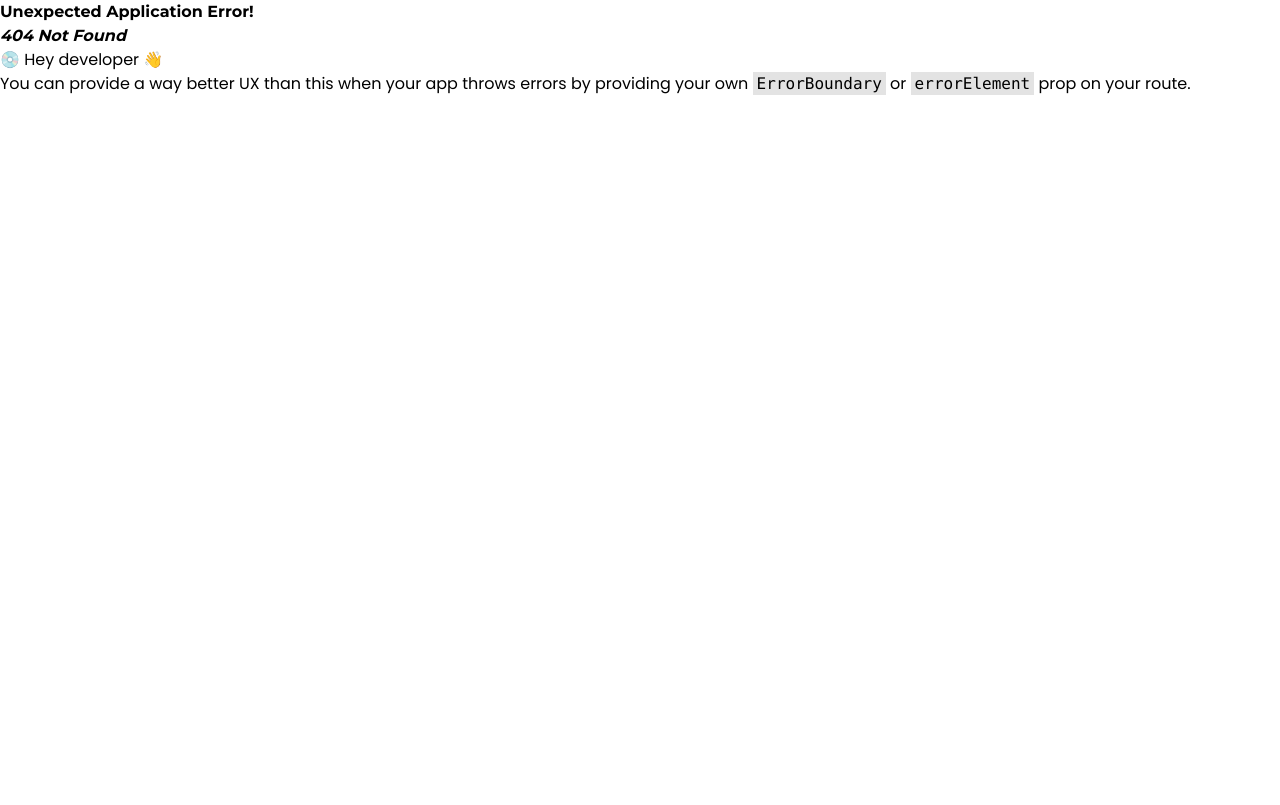
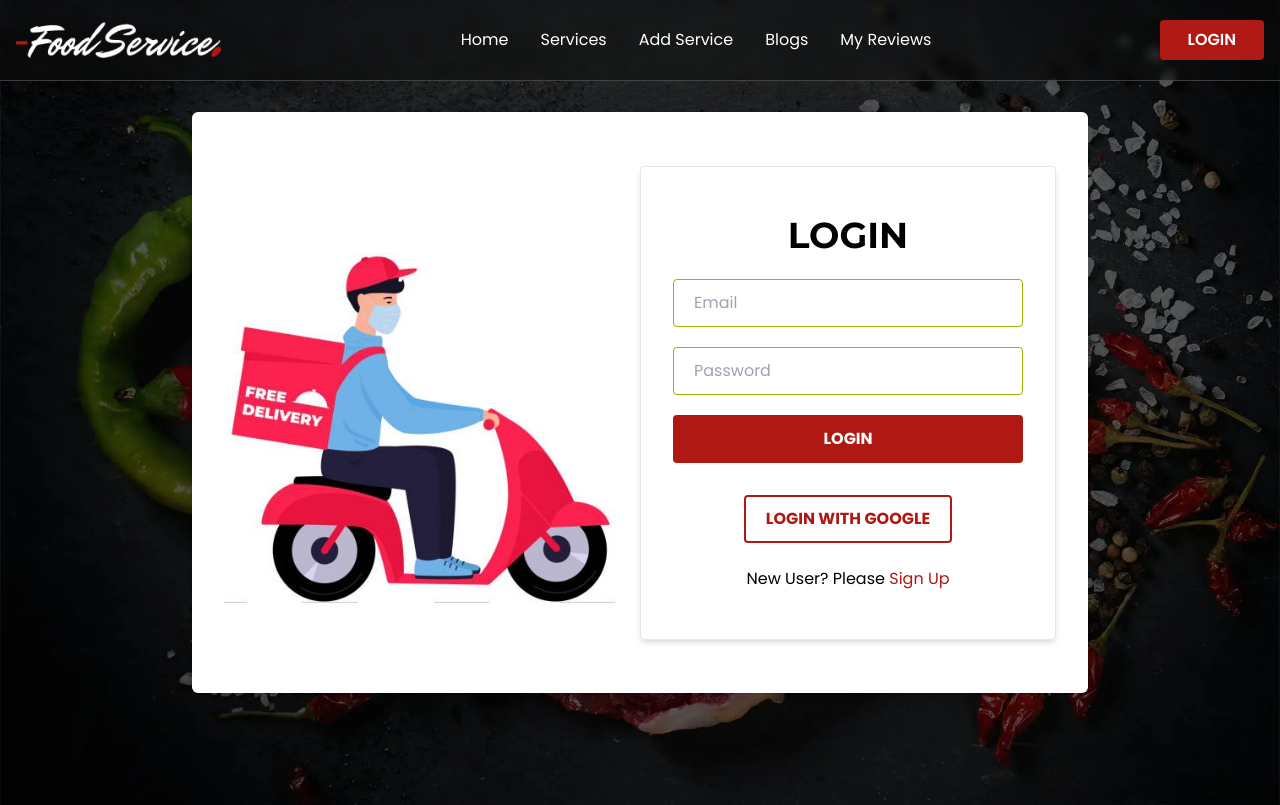
Before and after one commit to aroy15/food-review-service, a React (Create React App) app: page /login in a window 1280 px wide. Before the commit this address had no page. Built offline with nearby package versions, Linux system fonts and the light colour scheme.

Commit message:
Login & Signup page design completed

```diff
--- a/src/Routes/Routes/Routes.js
+++ b/src/Routes/Routes/Routes.js
@@ -2,8 +2,11 @@ import { createBrowserRouter } from "react-router-dom";
 import Main from "../../layout/Main";
 import Blogs from "../../pages/Blogs/Blogs";
 import Home from "../../pages/Home/Home/Home";
+import Login from "../../pages/Login/Login";
 import Services from "../../pages/Services/Services";
 import ServiceSingle from "../../pages/ServiceSingle/ServiceSingle";
+import Header from "../../pages/Shared/Header/Header";
+import Signup from "../../pages/Signup/Signup";
 
 export const routes = createBrowserRouter([
     {
@@ -25,9 +28,31 @@ export const routes = createBrowserRouter([
                 element:<ServiceSingle></ServiceSingle>
             },
             {
+                path:'/add-service'
+            },
+            {
+                path:'/my-reviews'
+            },
+            {
                 path:'/blogs',
                 element:<Blogs></Blogs>
+            },
+            {
+                path:'/login',
+                element:<Login></Login>
+            },
+            {
+                path:'/signup',
+                element:<Signup></Signup>
+            },
+            {
+                path:'*',
+                element:<h1 className="text-5xl pt-32 text-center">404 Error. Page not found. Please check Nav Menu Bar</h1>
             }
-        ]
+        ],
+        errorElement:<>
+            <Header></Header>
+            <h1 className="text-5xl pt-32 text-center">Internet issue or Something wrong</h1>
+        </>
     }
 ])
--- /dev/null
+++ b/src/pages/Login/Login.js
@@ -0,0 +1,33 @@
+import React from 'react';
+import { Link } from 'react-router-dom';
+import servicesBg from '../../assets/img/services-bg.webp'
+import deliveryImg from '../../assets/img/food-delevery-free.jpg'
+
+const Login = () => {
+    const handleLogin = event => {
+
+    }
+    return (
+        <section className='text-center bg-no-repeat bg-cover bg-center py-28 min-h-screen flex items-center' style={{ backgroundImage: `url(${servicesBg})`, backgroundColor: '#212121' }}>
+            <div className="container">
+                <div className="flex flex-row items-center gap-6 lg:p-8 lg:bg-white sm:shadow rounded-md max-w-4xl w-full mx-auto">
+                    <div className='w-1/2 hidden lg:flex items-center justify-center'>
+                        <img src={deliveryImg} className="max-w-full rounded-md" alt="" />
+                    </div>
+                    <div className='w-full lg:w-1/2 rounded py-12 px-8 shadow-md border border-gray-200 bg-white'>
+                        <h2 className='uppercase text-4xl text-center pb-6'>Login</h2>
+                        <form onSubmit={handleLogin} className='flex flex-col gap-5 mb-8'>
+                            <input type="email" name="email" placeholder="Email" defaultValue='' className="input input-md h-12 rounded px-5 border  border-primary" required />
+                            <input type="password" name="password" placeholder="Password" className="input input-md h-12 rounded px-5 border border-primary" required />
+                            <input className='btn border-0 bg-secondary hover:bg-primary h-12 rounded px-5 col-span-full text-white uppercase font-bold' type="submit" value="Login" />
+                        </form>
+                        <button className='btn border-2 border-secondary hover:bg-secondary h-12 rounded px-5 col-span-full text-secondary hover:text-white uppercase font-bold'>Login With Google</button>
+                        <p className='pt-6'>New User? Please <Link className='text-secondary' to='/signup'>Sign Up</Link></p>
+                    </div>
+                </div>
+            </div>
+        </section>
+    );
+};
+
+export default Login;
--- a/src/pages/ServiceSingle/ServiceSingle.js
+++ b/src/pages/ServiceSingle/ServiceSingle.js
@@ -32,7 +32,7 @@ const ServiceSingle = () => {
             </section>
             <section className='pb-20'>
                 <div className="container">
-                    <div className='max-w-4xl w-full mx-auto bg-gray-200 p-6'>
+                    <div className='max-w-4xl w-full mx-auto bg-gray-200 p-6 rounded-md'>
                         {/* Add Review section */}
                         <h2 className='text-4xl pb-6 uppercase'>Please Add a Review</h2>
                         <form onSubmit={handleAddReview} className='grid grid-cols-1 md:grid-cols-2 gap-5'>
--- a/src/pages/Shared/Header/Header.css
+++ b/src/pages/Shared/Header/Header.css
@@ -15,3 +15,12 @@
 .header .menu_item a{
     font-size:16px;
 }
+
+@media (min-width:768px) and (max-width:1023px) {
+    .menu_item ul li:not(:first-child){
+        margin-left:15px!important;
+    }
+    .menu_item ul li a{
+        font-size:14px !important;
+    }
+}
--- a/src/pages/Shared/Header/Header.js
+++ b/src/pages/Shared/Header/Header.js
@@ -20,8 +20,7 @@ const Header = () => {
                         />
                     </Link>
                     <div className="flex md:order-2">
-                        <button className='bg-secondary hover:bg-primary text-white rounded px-7 py-3 uppercase font-semibold border-0'>login</button>
-
+                        <Link to='/login' className='bg-secondary hover:bg-primary text-white rounded px-7 py-2 uppercase font-semibold border-0'>login</Link>
                         <Navbar.Toggle />
                     </div>
                     <Navbar.Collapse className='menu_item'>
--- /dev/null
+++ b/src/pages/Signup/Signup.js
@@ -0,0 +1,35 @@
+import React from 'react';
+import { Link } from 'react-router-dom';
+import servicesBg from '../../assets/img/services-bg.webp'
+import deliveryImg from '../../assets/img/food-delevery-free.jpg'
+
+const Signup = () => {
+    const handleSignup = event => {
+
+    }
+    return (
+        <section className='text-center bg-no-repeat bg-cover bg-center py-28 min-h-screen flex items-center' style={{ backgroundImage: `url(${servicesBg})`, backgroundColor: '#212121' }}>
+            <div className="container">
+                <div className="flex flex-row items-center gap-6 lg:p-8 lg:bg-white sm:shadow rounded-md max-w-5xl w-full mx-auto">
+                    <div className='w-1/2 hidden lg:flex items-center justify-center'>
+                        <img src={deliveryImg} className="max-w-full rounded-md" alt="" />
+                    </div>
+                    <div className='w-full lg:w-1/2 rounded py-12 px-8 shadow-md border border-gray-200 bg-white'>
+                        <h2 className='uppercase text-4xl text-center pb-6'>Sign Up</h2>
+                        <form onSubmit={handleSignup} className='flex flex-col gap-5'>
+                            <input type="text" name="name" placeholder="Full Name" className="input input-md h-12 rounded px-5 border  border-primary" required />
+                            <input type="email" name="email" placeholder="Email" className="input input-md h-12 rounded px-5 border  border-primary" required />
+                            <input type="url" name="photoURL" placeholder="Photo URL" className="input input-md h-12 rounded px-5 border  border-primary" required />
+                            <input type="password" name="password" placeholder="Password" className="input input-md h-12 rounded px-5 border border-primary" required />
+                            <input type="password" name="confirmPassword" placeholder="Confirm Password" className="input input-md h-12 rounded px-5 border border-primary" required />
+                            <input className='btn border-0 bg-secondary hover:bg-primary h-12 rounded px-5 col-span-full text-white uppercase font-bold' type="submit" value="Sign Up" />
+                        </form>
+                        <p className='pt-6'>Already Registered? Please <Link className='text-secondary' to='/login'>Login</Link></p>
+                    </div>
+                </div>
+            </div>
+        </section>
+    );
+};
+
+export default Signup;
```
Also changed, not shown: src/assets/img/food-delevery-free.jpg (added).
